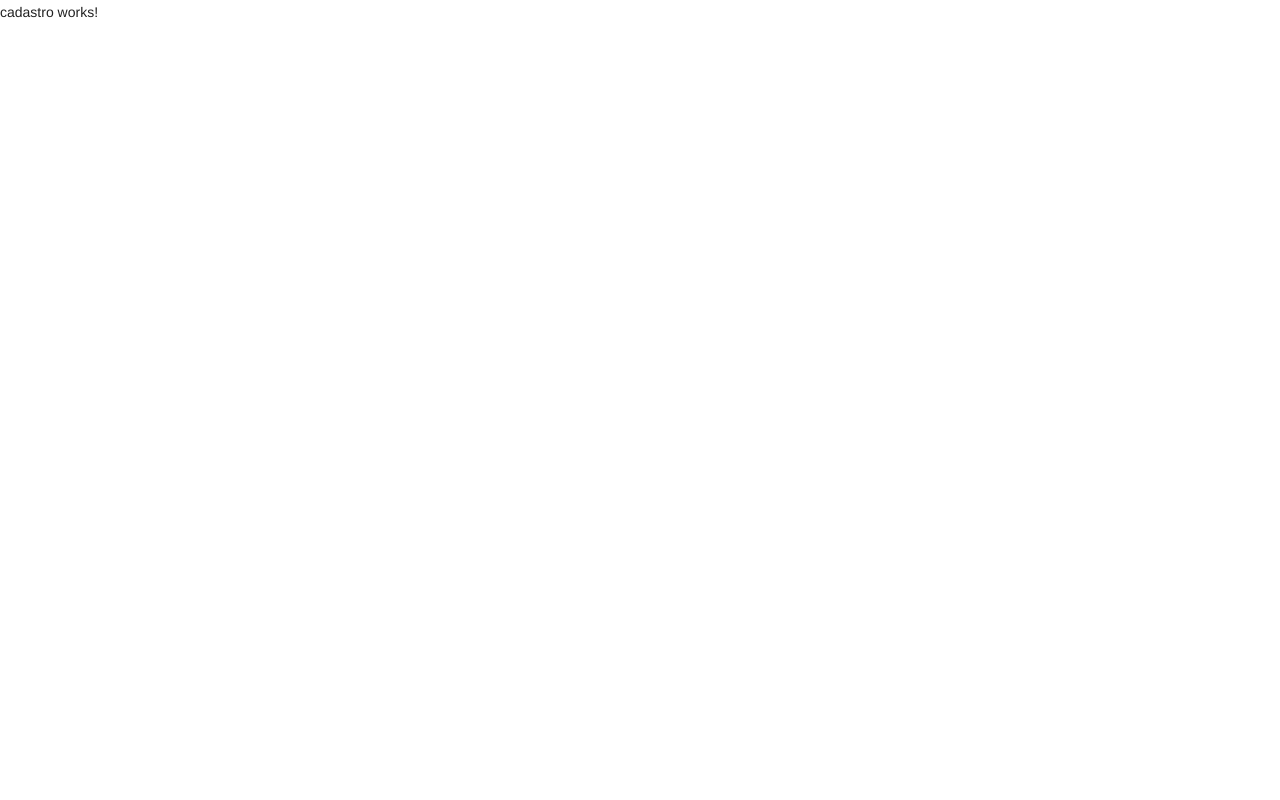
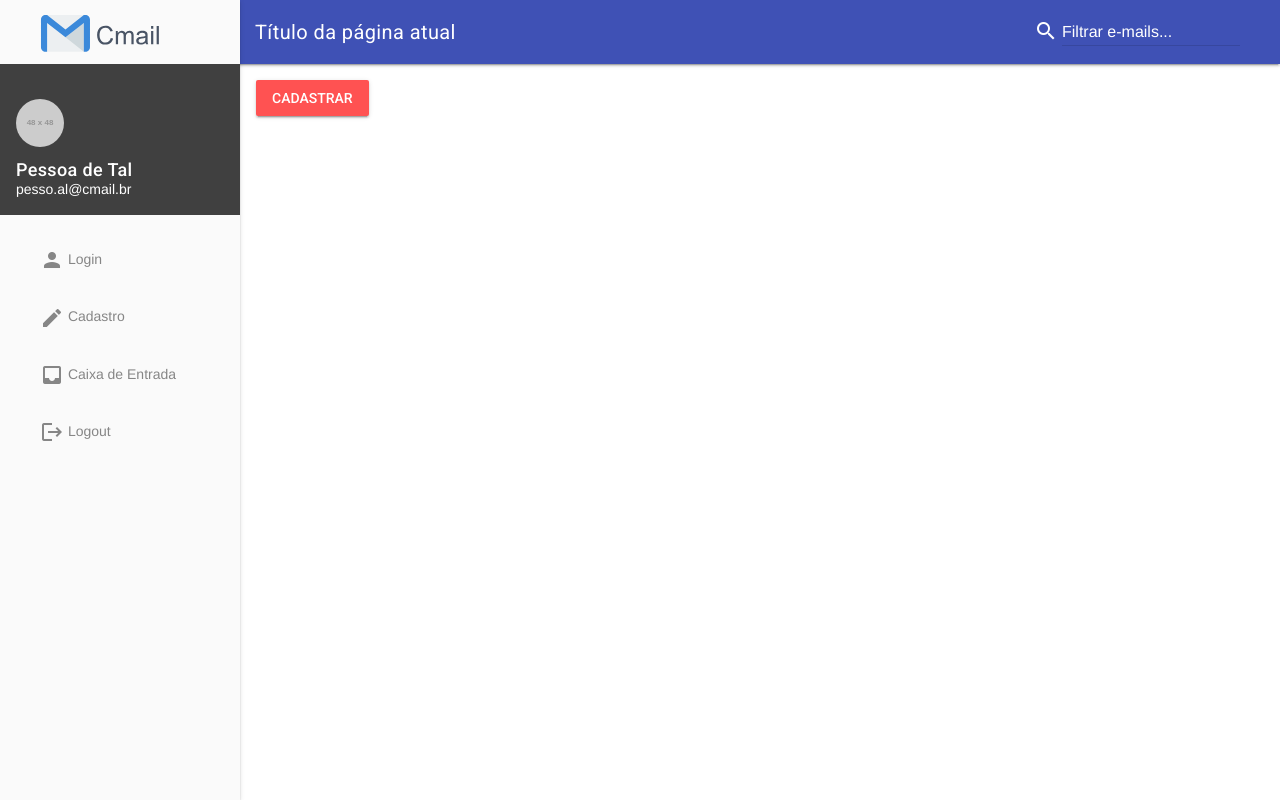
Before and after one commit to BiancaCardozo2018/Cmail-Angular, an Angular app: page /cadastro in a window 1280 px wide. Built offline with nearby package versions, Linux system fonts and the light colour scheme.

Commit message:
Criando a tela de cadastro

```diff
--- a/src/app/app.module.ts
+++ b/src/app/app.module.ts
@@ -5,6 +5,7 @@ import { CadastroModule } from './modules/cadastro/cadastro.module';
 import { CaixaDeEntradaModule } from './modules/caixa-de-entrada/caixa-de-entrada.module';
 import { LoginModule } from './modules/login/login.module';
 import { ModuloRoteamento } from './app.routes';
+import { RouterModule } from '@angular/router';
 
 @NgModule({
   declarations: [
@@ -15,7 +16,8 @@ import { ModuloRoteamento } from './app.routes';
     CadastroModule,
     CaixaDeEntradaModule,
     LoginModule,
-    ModuloRoteamento
+    ModuloRoteamento,
+    RouterModule
   ],
   providers: [],
   bootstrap: [AppComponent]
--- a/src/app/app.routes.ts
+++ b/src/app/app.routes.ts
@@ -6,9 +6,10 @@ import { CadastroComponent } from './modules/cadastro/cadastro.component';
 
 
 const rotasApp: Routes = [
-    {path: '', component: LoginComponent},
+    {path: 'login', component: LoginComponent},
     {path: 'inbox', component: CaixaDeEntradaComponent},
-    {path: 'cadastro', component: CadastroComponent}
+    {path: 'cadastro', component: CadastroComponent},
+    {path: '**', redirectTo: ''}
 ]
 
 export const ModuloRoteamento = RouterModule.forRoot(rotasApp);
--- a/src/app/components/header/header.component.html
+++ b/src/app/components/header/header.component.html
@@ -39,13 +39,13 @@
   </header>
 
   <nav class="mdl-navigation">
-    <a class="mdl-navigation__link">
+    <a routerLink = "/login" class="mdl-navigation__link">
       <span class="material-icons">person</span> Login
     </a>
-    <a class="mdl-navigation__link">
+    <a routerLink = "/cadastro" class="mdl-navigation__link">
       <span class="material-icons">create</span> Cadastro
     </a>
-    <a class="mdl-navigation__link">
+    <a routerLink = "/inbox" class="mdl-navigation__link">
       <span class="material-icons">inbox</span> Caixa de Entrada
     </a>
     <a class="mdl-navigation__link">
--- a/src/app/components/shared-components.module.ts
+++ b/src/app/components/shared-components.module.ts
@@ -1,6 +1,7 @@
 import { NgModule } from '@angular/core';
 import { CommonModule } from '@angular/common';
 import { HeaderComponent } from './header/header.component';
+import { RouterModule } from '@angular/router';
 
 
 
@@ -10,7 +11,8 @@ import { HeaderComponent } from './header/header.component';
     HeaderComponent
   ],
   imports: [
-    CommonModule
+    CommonModule,
+    RouterModule
   ]
 })
 export class SharedComponentsModule { }
--- a/src/app/modules/cadastro/cadastro.component.html
+++ b/src/app/modules/cadastro/cadastro.component.html
@@ -1 +1,18 @@
-<p>cadastro works!</p>
+<div class="mdl-layout mdl-js-layout mdl-layout--fixed-drawer mdl-layout--fixed-header">
+    <cmail-header></cmail-header>
+    <main class="mdl-layout__content">
+      <div class="page-content">
+        <div class="mdl-grid">
+          <form>
+
+            <div class="mdl-card__actions">
+              <button class="mdl-button mdl-js-button mdl-button--raised mdl-button--accent">
+                Cadastrar
+              </button>
+            </div>
+
+          </form>
+        </div>
+      </div>
+    </main>
+  </div>
--- a/src/app/modules/cadastro/cadastro.module.ts
+++ b/src/app/modules/cadastro/cadastro.module.ts
@@ -2,12 +2,15 @@ import { NgModule } from '@angular/core';
 import { CommonModule } from '@angular/common';
 import { CadastroComponent } from './cadastro.component';
 import { SharedComponentsModule } from 'src/app/components/shared-components.module';
+import { RouterModule } from '@angular/router';
 
 @NgModule({
   declarations: [CadastroComponent],
   exports: [CadastroComponent],
   imports: [
     CommonModule,
+    SharedComponentsModule,
+    RouterModule,
     SharedComponentsModule
   ]
 })
--- a/src/app/modules/caixa-de-entrada/caixa-de-entrada.module.ts
+++ b/src/app/modules/caixa-de-entrada/caixa-de-entrada.module.ts
@@ -3,6 +3,7 @@ import { CommonModule } from '@angular/common';
 import { CaixaDeEntradaComponent } from './caixa-de-entrada.component';
 import { SharedComponentsModule } from 'src/app/components/shared-components.module';
 import { FormsModule } from '@angular/forms';
+import { RouterModule } from '@angular/router';
 
 @NgModule({
   declarations: [CaixaDeEntradaComponent],
@@ -10,7 +11,8 @@ import { FormsModule } from '@angular/forms';
   imports: [
     CommonModule,
     SharedComponentsModule,
-    FormsModule
+    FormsModule,
+    RouterModule
   ]
 })
 export class CaixaDeEntradaModule { }
--- a/src/app/modules/login/login.component.html
+++ b/src/app/modules/login/login.component.html
@@ -1 +1,5 @@
-<p>login works!</p>
+
+
+<a routerLink="/inbox" class="mdl-navigation__link">
+    <p>login works!</p>
+</a>
--- a/src/app/modules/login/login.module.ts
+++ b/src/app/modules/login/login.module.ts
@@ -2,13 +2,15 @@ import { NgModule } from '@angular/core';
 import { CommonModule } from '@angular/common';
 import { LoginComponent } from './login.component';
 import { SharedComponentsModule } from 'src/app/components/shared-components.module';
+import { RouterModule } from '@angular/router';
 
 @NgModule({
   declarations: [LoginComponent],
   exports: [LoginComponent],
   imports: [
     CommonModule,
-    SharedComponentsModule
+    SharedComponentsModule,
+    RouterModule
   ]
 })
 export class LoginModule { }
```
